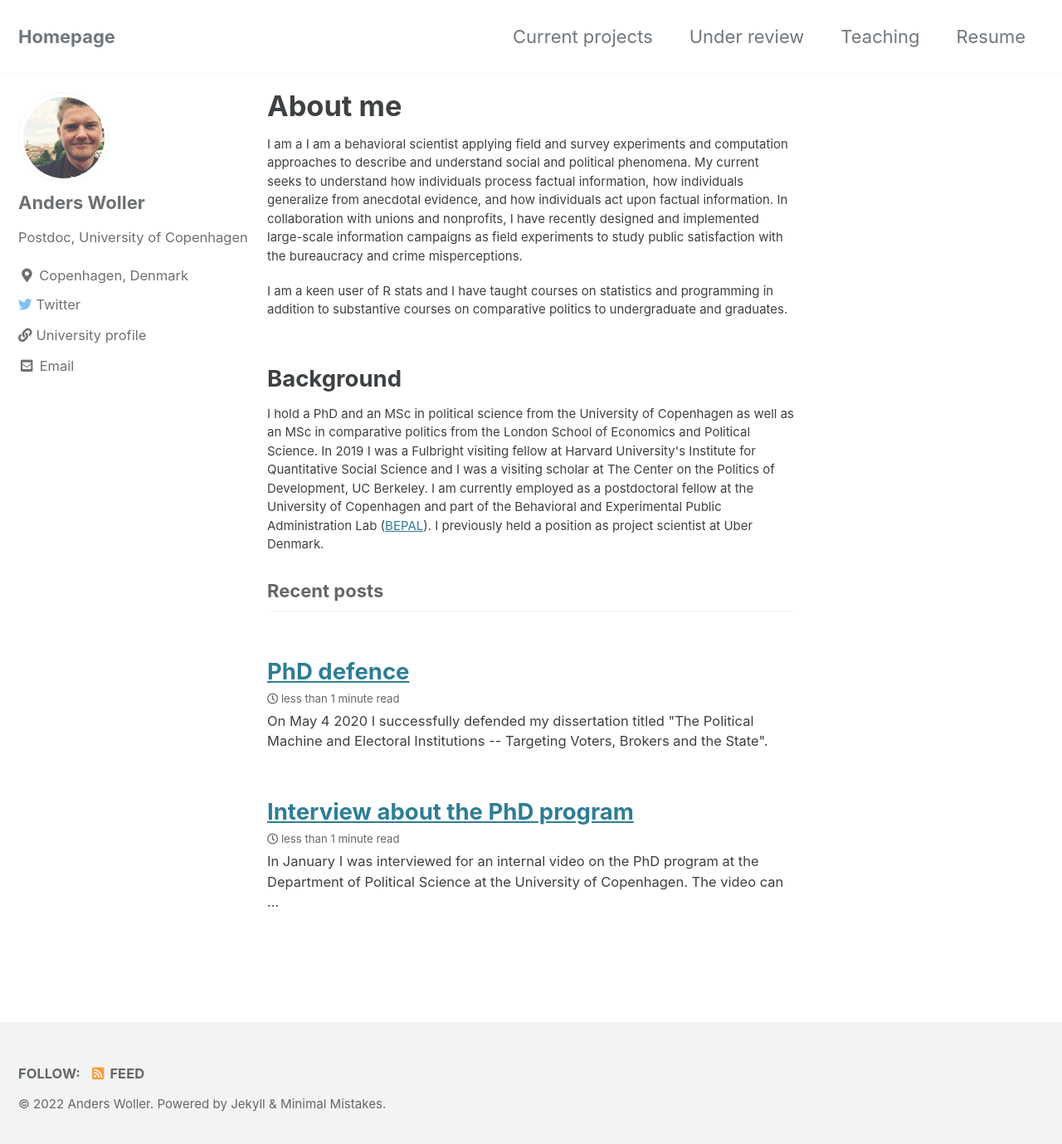
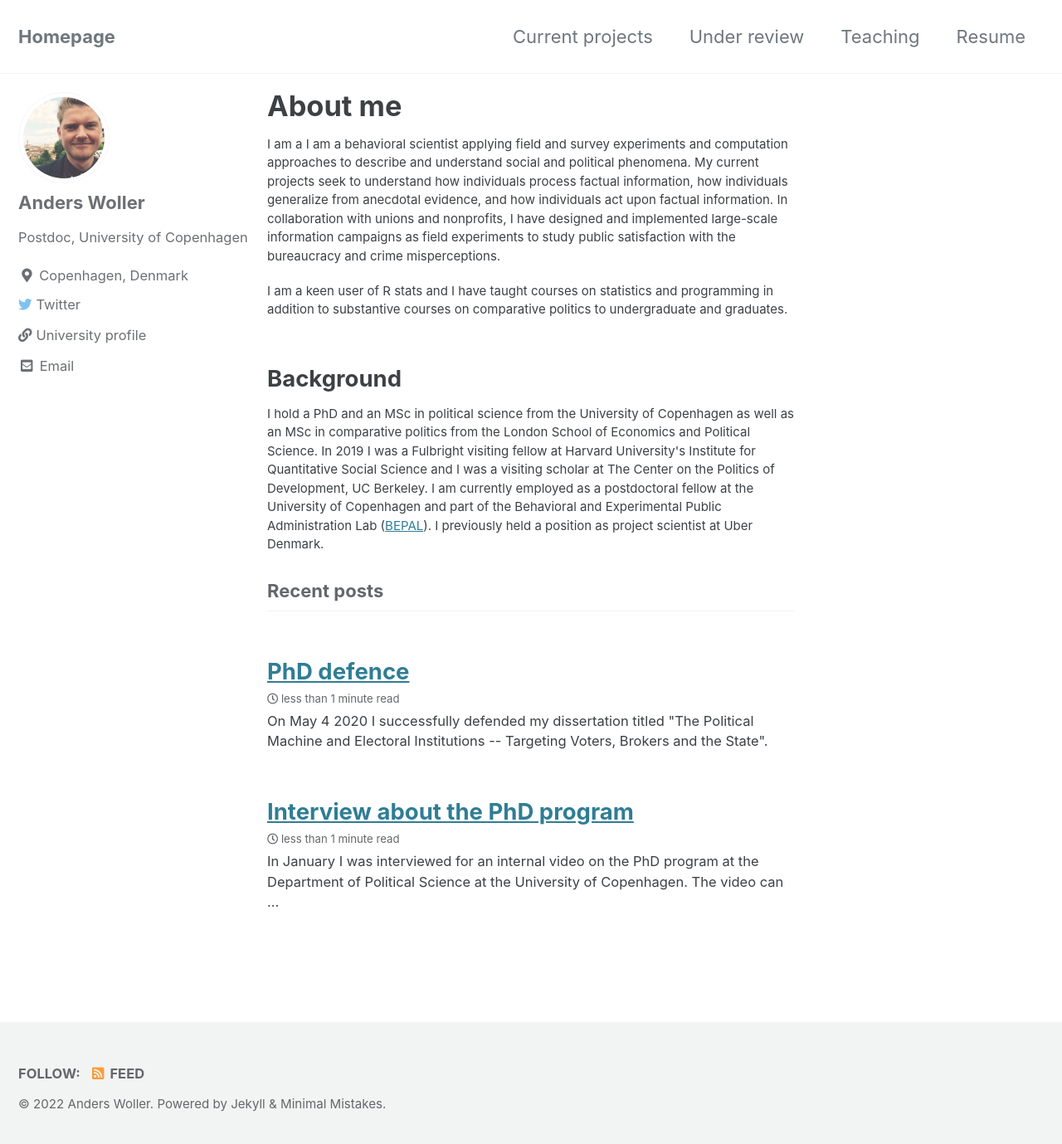
Before and after one commit to AndersWoller/AndersWoller.github.io, a Jekyll site: the page built from index.html, in a window 1280 px wide and 1386 px high. Shown: the top 1379 px of the window at 83% size. Built offline with Jekyll 4.4.1, drawn with Linux system fonts in a browser that asks for light colours; cached includes are drawn as plain includes; the list of posts is cut into pages by our own code.

Commit message:
Update index.html

```diff
--- a/index.html
+++ b/index.html
@@ -7,8 +7,8 @@ title: "About me"
 <p style="font-size:15px">  I am a
 
 I am a behavioral scientist applying field and survey experiments and computation approaches to describe and understand social and political phenomena. My current
-seeks to understand how individuals process factual information, how individuals generalize from anecdotal evidence, and how individuals act upon factual information.
-In collaboration with unions and nonprofits, I have recently designed and implemented large-scale information campaigns as field experiments to study public
+projects seek to understand how individuals process factual information, how individuals generalize from anecdotal evidence, and how individuals act upon factual information.
+In collaboration with unions and nonprofits, I have designed and implemented large-scale information campaigns as field experiments to study public
 satisfaction with the bureaucracy and crime misperceptions.
 
 <p style="font-size:15px">
```
